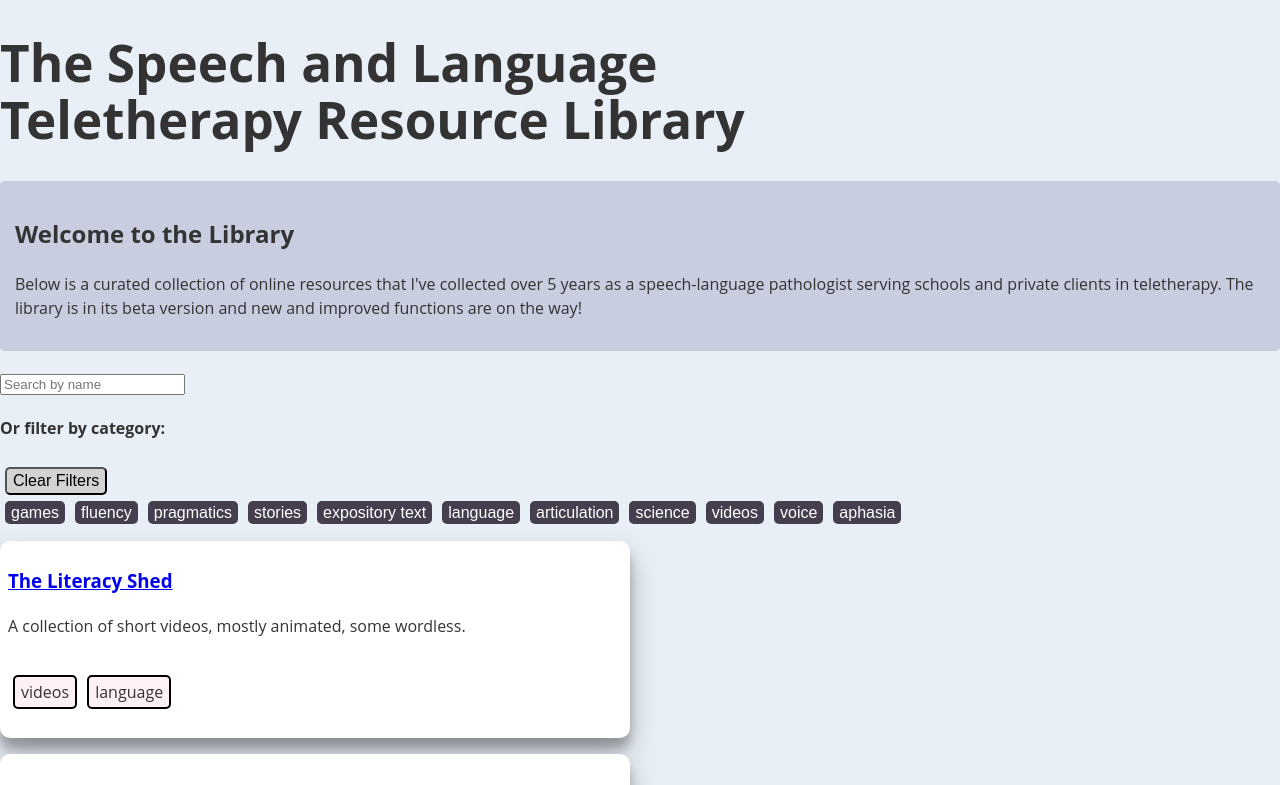
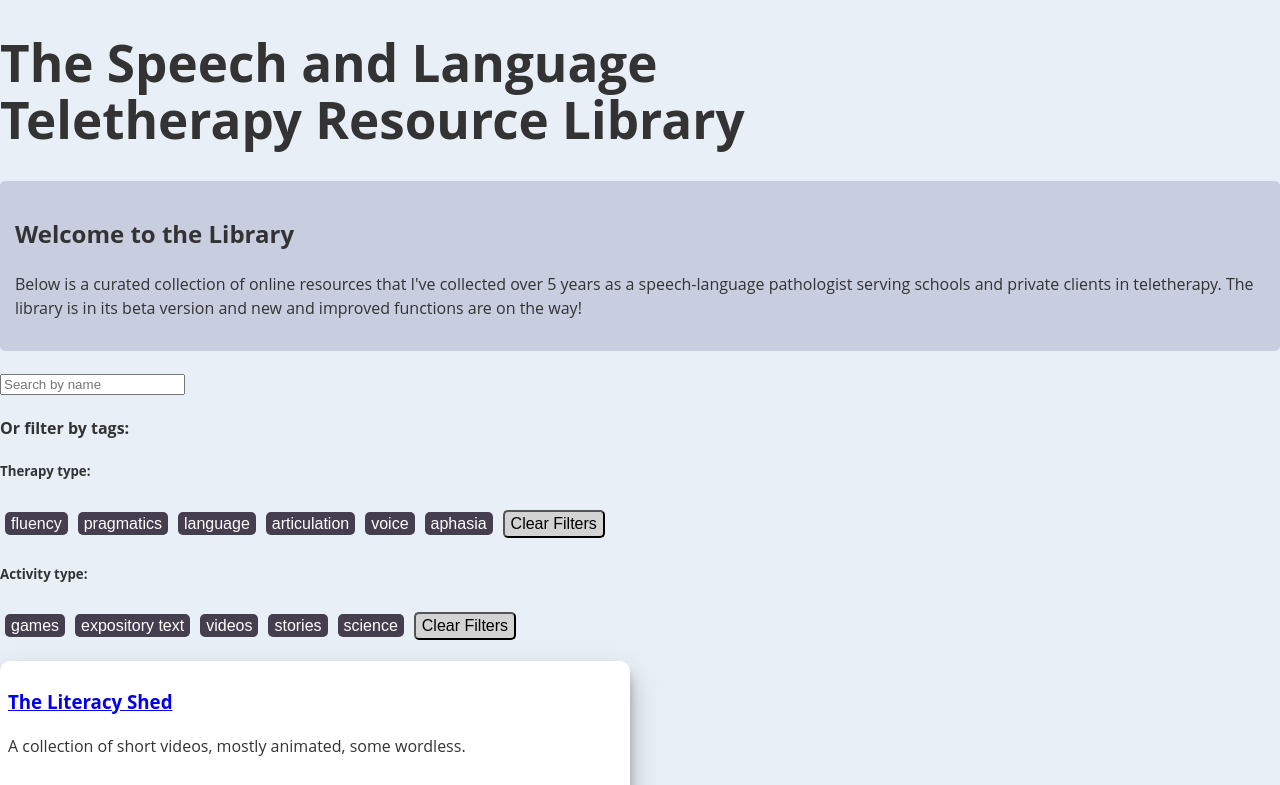
Before and after one commit to Amy-Pr/therapy-resource-library-react-vite, a React (Vite) app: page / in a window 1280 px wide. Shown: the top 785 px of the page. Built offline with nearby package versions, Linux system fonts and the light colour scheme.

Commit message:
divide into two rows with associated clear buttons

```diff
--- a/src/Filters.jsx
+++ b/src/Filters.jsx
@@ -5,8 +5,8 @@ import Card from './Card';
 function Filters({data}) {
     const [selectedFilters, setSelectedFilters] = useState([]);
 
-    const filtersArray = ['games', 'fluency', 'pragmatics', 'stories', 'expository text', 'language', 'articulation', 'science',
-    'videos', 'voice', 'aphasia'];
+    const therapyFilters = ['fluency', 'pragmatics', 'language', 'articulation', 'voice', 'aphasia'];
+    const activityFilters = ['games', 'expository text', 'videos', 'stories', 'science'];
 
 
       const handleReset = () => {
@@ -44,14 +44,11 @@ function Filters({data}) {
                     <input type="text" className="" placeholder="Search by name" />
 
                     <div className="">
-                        <h4>Or filter by category:</h4>
+                        <h4>Or filter by tags:</h4>
 
                         <div>
-                        <button onClick={handleReset}>Clear Filters</button>
-                        </div>
-
-
-                        {filtersArray.map((selector) => (
+                        <h5>Therapy type:</h5>
+                        {therapyFilters.map((selector) => (
                             <label key={selector} className={updateCheckedStyles(selector)}>
                                 {selector}
                                 <input
@@ -63,6 +60,26 @@ function Filters({data}) {
                             </label>
 
                         ))}
+                        <button>Clear Filters</button>
+                        </div>
+
+                        <div>
+                        <h5>Activity type:</h5>
+                        {activityFilters.map((selector) => (
+                            <label key={selector} className={updateCheckedStyles(selector)}>
+                                {selector}
+                                <input
+                                  className="selector"
+                                  name={selector}
+                                  checked={selectedFilters.includes(selector)}
+                                  type="checkbox"
+                                  onChange={handleFilterSelection}/>
+                            </label>
+
+                        ))}
+                        <button>Clear Filters</button>
+                        </div>
+
 
 
                     </div>
```
